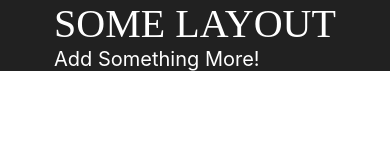
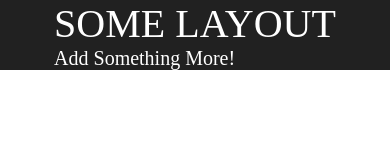
Before and after one commit to joyrudra-itobuz/react-native-todo, a React Native app: screen / in a window 390 px wide. Shown: the top 160 px of the page. Built offline with nearby package versions, Linux system fonts and the light colour scheme.

Commit message:
fix : font added

```diff
--- a/App.tsx
+++ b/App.tsx
@@ -1,4 +1,4 @@
-import {View, Text} from 'react-native';
+import {View} from 'react-native';
 import React from 'react';
 import SignInUpLayout from './src/components/global/Layouts/SignInUpLayout';
 import SoraText from './src/components/global/text/SoraText';
--- a/react-native.config.js
+++ b/react-native.config.js
@@ -3,5 +3,5 @@ module.exports = {
     ios: {},
     android: {},
   },
-  assets: ['./assets/fonts/'],
+  assets: ['./assets/fonts'],
 };
--- a/src/components/global/text/InterText.tsx
+++ b/src/components/global/text/InterText.tsx
@@ -3,14 +3,13 @@ import {StyleProp, StyleSheet, Text, TextStyle} from 'react-native';
 
 export default function InterText({
   children,
-  style,
   ...textProps
 }: Readonly<{
   children: ReactNode;
   style?: StyleProp<TextStyle>;
 }>) {
   return (
-    <Text {...textProps} style={[styles.customText, style]}>
+    <Text {...textProps} style={[styles.customText, textProps.style]}>
       {children}
     </Text>
   );
@@ -18,6 +17,6 @@ export default function InterText({
 
 const styles = StyleSheet.create({
   customText: {
-    fontFamily: 'Inter',
+    fontFamily: 'Inter-Regular',
   },
 });
--- a/src/components/global/text/SoraText.tsx
+++ b/src/components/global/text/SoraText.tsx
@@ -3,14 +3,13 @@ import {StyleProp, StyleSheet, Text, TextStyle} from 'react-native';
 
 export default function SoraText({
   children,
-  style,
   ...textProps
 }: Readonly<{
   children: ReactNode;
   style?: StyleProp<TextStyle>;
 }>) {
   return (
-    <Text {...textProps} style={[styles.customText, style]}>
+    <Text {...textProps} style={[styles.customText, textProps.style]}>
       {children}
     </Text>
   );
@@ -18,6 +17,6 @@ export default function SoraText({
 
 const styles = StyleSheet.create({
   customText: {
-    fontFamily: 'Sora-Bold',
+    fontFamily: 'Sora-Regular',
   },
 });
--- a/src/styles/text.ts
+++ b/src/styles/text.ts
@@ -11,6 +11,9 @@ const textStyles = StyleSheet.create({
   text20: {
     fontSize: 20,
   },
+  fontInter: {
+    fontFamily: 'Inter-Regular',
+  },
 });
 
 export default textStyles;
```
Also changed, not shown: 1 other file (tests, documents, lock files or other folders).
